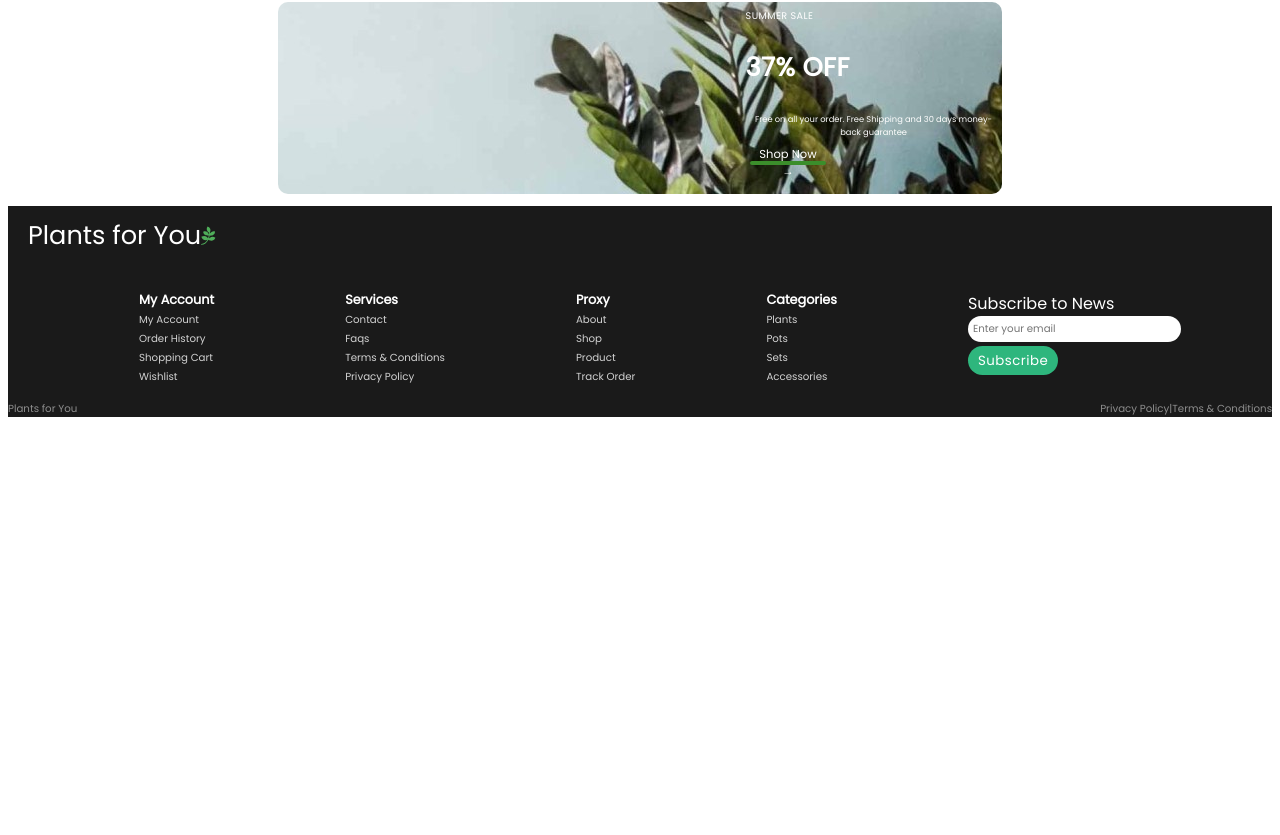
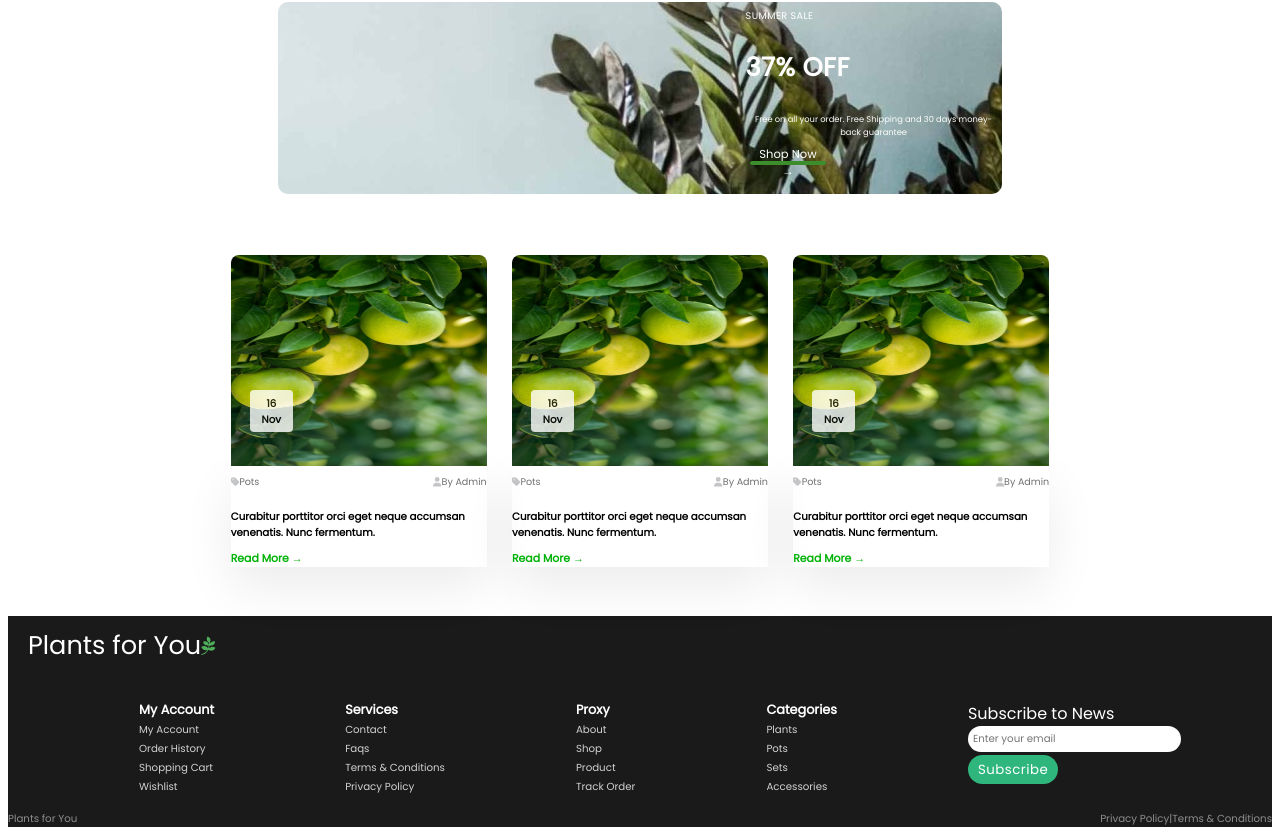
Before and after one commit to Lauraa23/Shop-Vue, a Vue app: page /home in a window 1280 px wide. Shown: the part 1603-2438 px from the top of the page. Before the commit the page ends 2028 px from the top, so only its background shows below. Built offline with nearby package versions, Linux system fonts and the light colour scheme; a web font is replaced by a local one.

Commit message:
blog-cards

```diff
--- /dev/null
+++ b/src/components/buttons/read-more/ReadMore.vue
@@ -0,0 +1,15 @@
+<template>
+  <button type="submit" class="readMore" @click="onClick">Read More →</button>
+</template>
+<script>
+export default {
+  props: {
+    submit: String,
+    readMore: String,
+  },
+  methods: {
+    onClick() {},
+  },
+};
+</script>
+<style lang="scss" scoped src="./_ReadMore.scss"></style>
--- /dev/null
+++ b/src/components/buttons/read-more/_ReadMore.scss
@@ -0,0 +1,17 @@
+button {
+  background: none;
+  border: none;
+  padding: 0;
+  font: inherit;
+  cursor: pointer;
+  outline: inherit;
+  text-decoration: none;
+  color: var(--branding-success, #00b207);
+  font-family: "Poppins", sans-serif;
+  font-weight: bold;
+  font-size: 0.85vw;
+  &:hover {
+    text-decoration: underline;
+    opacity: 0.7;
+  }
+}
--- a/src/components/buttons/shop-now/ShopNow.vue
+++ b/src/components/buttons/shop-now/ShopNow.vue
@@ -4,7 +4,6 @@
 <script>
 export default {
   props: {
-    buttonShop: String,
     submit: String,
     shopNow: String,
   },
--- a/src/components/cards/BlogCards.vue
+++ b/src/components/cards/BlogCards.vue
@@ -0,0 +1,36 @@
+<template>
+  <div class="blogCard">
+    <img class="blogCard__img" src="../../assets/apples.jpg" />
+    <p class="blogCard__date">{{ data.date }}</p>
+    <div class="blogCard__description">
+      <div class="blogCard__description__tags">
+        <p class="blogCard__description__tags__text">
+          <font-awesome-icon
+            class="blogCard__description__tags__text__icon"
+            icon="fa-solid fa-tag"
+          />{{ data.type }}
+        </p>
+        <p class="blogCard__description__tags__text">
+          <font-awesome-icon
+            class="blogCard__description__tags__text__icon"
+            icon="fa-solid fa-user"
+          />{{ data.by }}
+        </p>
+      </div>
+      <p class="blogCard__description__resume">{{ data.resume }}</p>
+      <ReadMore type="submit" />
+    </div>
+  </div>
+</template>
+<script>
+import ReadMore from "../buttons/read-more/ReadMore.vue";
+export default {
+  props: {
+    data: {
+      required: true,
+    },
+  },
+  components: { ReadMore },
+};
+</script>
+<style lang="scss" scoped src="./_BlogCards.scss"></style>
--- a/src/components/cards/_BlogCards.scss
+++ b/src/components/cards/_BlogCards.scss
@@ -0,0 +1,62 @@
+.blogCard {
+  display: flex;
+  flex-direction: column;
+  justify-content: center;
+  align-content: center;
+  align-items: flex-start;
+  width: 20vw;
+  height: 30vw;
+  margin: 1%;
+
+  &__img {
+    width: 100%;
+    height: 55%;
+    border-radius: 8px 8px 0px 0px;
+  }
+  &__date {
+    display: flex;
+    padding: 6px 15px 10px 15px;
+    flex-direction: column;
+    align-items: center;
+    border-radius: 4px;
+    background: var(--gray-scale-white, #fff);
+    position: absolute;
+    font-size: 0.8vw;
+    width: 1vw;
+    height: 2vw;
+    margin: 1.5%;
+    font-family: "Poppins", sans-serif;
+    text-align: center;
+    opacity: 0.8;
+    font-weight: bold;
+  }
+  &__description {
+    display: flex;
+    flex-direction: column;
+    align-items: flex-start;
+    width: 100%;
+    box-shadow: 0px 20px 50px 0px #00000014;
+    &__tags {
+      display: flex;
+      flex-direction: row;
+      align-items: flex-start;
+      justify-content: space-between;
+      width: 100%;
+      &__text {
+        font-family: "Poppins", sans-serif;
+        font-size: 0.75vw;
+        opacity: 0.8;
+        color: var(--gray-scale-gray-700, #4d4d4d);
+        &__icon {
+          color: #6c6f75;
+          opacity: 0.5;
+        }
+      }
+    }
+    &__resume {
+      font-family: "Poppins", sans-serif;
+      font-size: 0.8vw;
+      font-weight: bolder;
+    }
+  }
+}
--- a/src/main.js
+++ b/src/main.js
@@ -8,6 +8,7 @@ import {
   faBagShopping,
   faUser,
   faSliders,
+  faTag,
 } from "@fortawesome/free-solid-svg-icons";
 import { FontAwesomeIcon } from "@fortawesome/vue-fontawesome";
 import { faPagelines } from "@fortawesome/free-brands-svg-icons";
@@ -18,7 +19,8 @@ library.add(
   faBagShopping,
   faPagelines,
   faUser,
-  faSliders
+  faSliders,
+  faTag
 );
 
 createApp(App)
--- /dev/null
+++ b/src/mocks/Blogs.js
@@ -0,0 +1,57 @@
+const blogs = [
+  {
+    image: "",
+    date: "16 Nov",
+    tags: ["test1", "test2"],
+    by: "By Admin",
+    type: "Pots",
+    resume:
+      "Curabitur porttitor orci eget neque accumsan venenatis. Nunc fermentum.",
+  },
+  {
+    image: "",
+    date: "16 Nov",
+    tags: "test1",
+    by: "By Admin",
+    type: "Pots",
+    resume:
+      "Curabitur porttitor orci eget neque accumsan venenatis. Nunc fermentum.",
+  },
+  {
+    image: "",
+    date: "16 Nov",
+    tags: "test1",
+    by: "By Admin",
+    type: "Pots",
+    resume:
+      "Curabitur porttitor orci eget neque accumsan venenatis. Nunc fermentum.",
+  },
+  {
+    image: "",
+    date: "16 Nov",
+    tags: "test1",
+    by: "By Admin",
+    type: "Pots",
+    resume:
+      "Curabitur porttitor orci eget neque accumsan venenatis. Nunc fermentum.",
+  },
+  {
+    image: "",
+    date: "16 Nov",
+    tags: "test1",
+    by: "By Admin",
+    type: "Pots",
+    resume:
+      "Curabitur porttitor orci eget neque accumsan venenatis. Nunc fermentum.",
+  },
+  {
+    image: "",
+    date: "16 Nov",
+    tags: "test1",
+    by: "By Admin",
+    type: "Pots",
+    resume:
+      "Curabitur porttitor orci eget neque accumsan venenatis. Nunc fermentum.",
+  },
+];
+export default blogs;
--- a/src/views/home/HomeView.vue
+++ b/src/views/home/HomeView.vue
@@ -47,6 +47,13 @@
     <div class="discountBanner">
       <DiscountBanner />
     </div>
+    <div class="blogCards">
+      <BlogCards
+        :data="blog"
+        v-for="(blog, index) in blogs.slice(0, 3)"
+        :key="index"
+      />
+    </div>
   </div>
 </template>
 <script>
@@ -57,14 +64,23 @@ import Products from "../../mocks/Products.js";
 import HotDeals from "../../components/deals/HotDeals.vue";
 import Deals from "../../mocks/Deals.js";
 import DiscountBanner from "@/components/deals/DiscountBanner.vue";
+import BlogCards from "@/components/cards/BlogCards.vue";
+import Blogs from "../../mocks/Blogs.js";
 
 export default {
-  components: { Categorie, PopularProducts, HotDeals, DiscountBanner },
+  components: {
+    Categorie,
+    PopularProducts,
+    HotDeals,
+    DiscountBanner,
+    BlogCards,
+  },
   data() {
     return {
       categories: Categories,
       products: Products,
       deals: Deals,
+      blogs: Blogs,
     };
   },
 };
--- a/src/views/home/_HomeView.scss
+++ b/src/views/home/_HomeView.scss
@@ -150,4 +150,11 @@
     flex-direction: row;
     margin: 1%;
   }
+  .blogCards {
+    display: flex;
+    flex-direction: row;
+    flex-wrap: wrap;
+    width: 100%;
+    justify-content: center;
+  }
 }
```
Also changed, not shown: src/mocks/Blog.js (deleted, +0 -8 lines), src/assets/apples.jpg (added).
